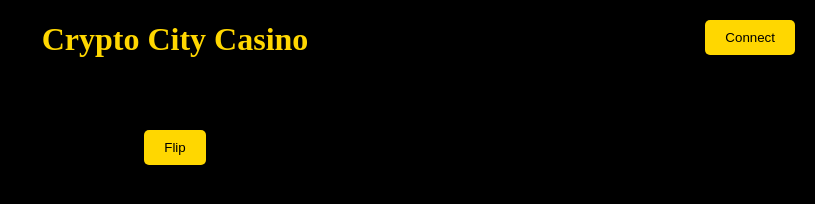
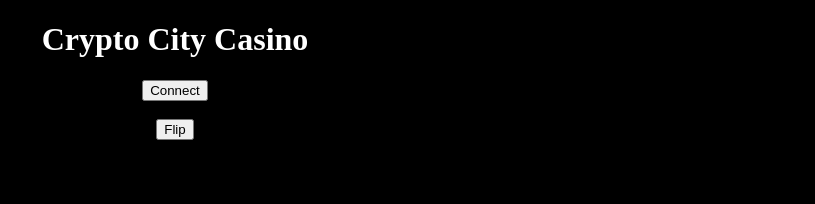
Before and after one commit to Rylanqwe/please, a website: page index.html in a window 1280 px wide. Shown: the whole page, without its empty margins (465-1280 px from the left). Drawn offline with Linux system fonts and the light colour scheme.

Commit message:
Update index.html

```diff
--- a/index.html
+++ b/index.html
@@ -1,16 +1,18 @@
 <!DOCTYPE html>
 <html>
   <head>
-    <meta charset="utf-8">
+    <meta charset="UTF-8">
     <title>Crypto City Casino</title>
+    <script src="node_modules/@solana/web3.js/dist/solana-web3.min.js"></script>
+    <script src="script.js"></script>
     <link rel="stylesheet" type="text/css" href="style.css">
   </head>
   <body>
-    <h1 class="title">Crypto City Casino</h1>
-    <button id="flipBtn">Flip</button>
+    <h1>Crypto City Casino</h1>
+    <button id="connect">Connect</button>
+    <br><br>
+    <button id="flip">Flip</button>
+    <br><br>
     <div id="result"></div>
-    <button id="connectBtn">Connect</button>
-    <script src="node_modules/@solana/web3.js/dist/solana-web3.min.js"></script>
-    <script type="text/javascript" src="script.js"></script>
   </body>
 </html>
```
